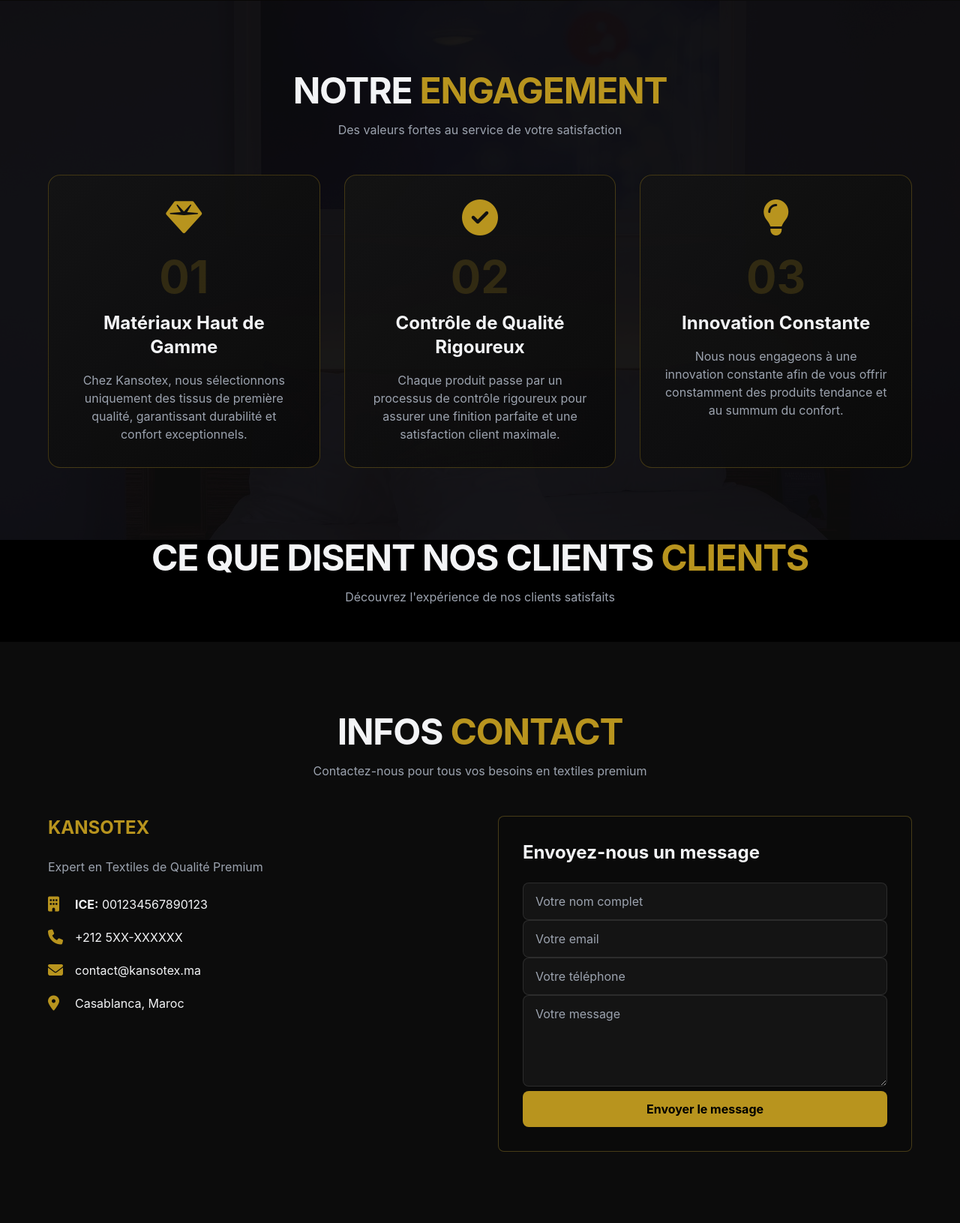
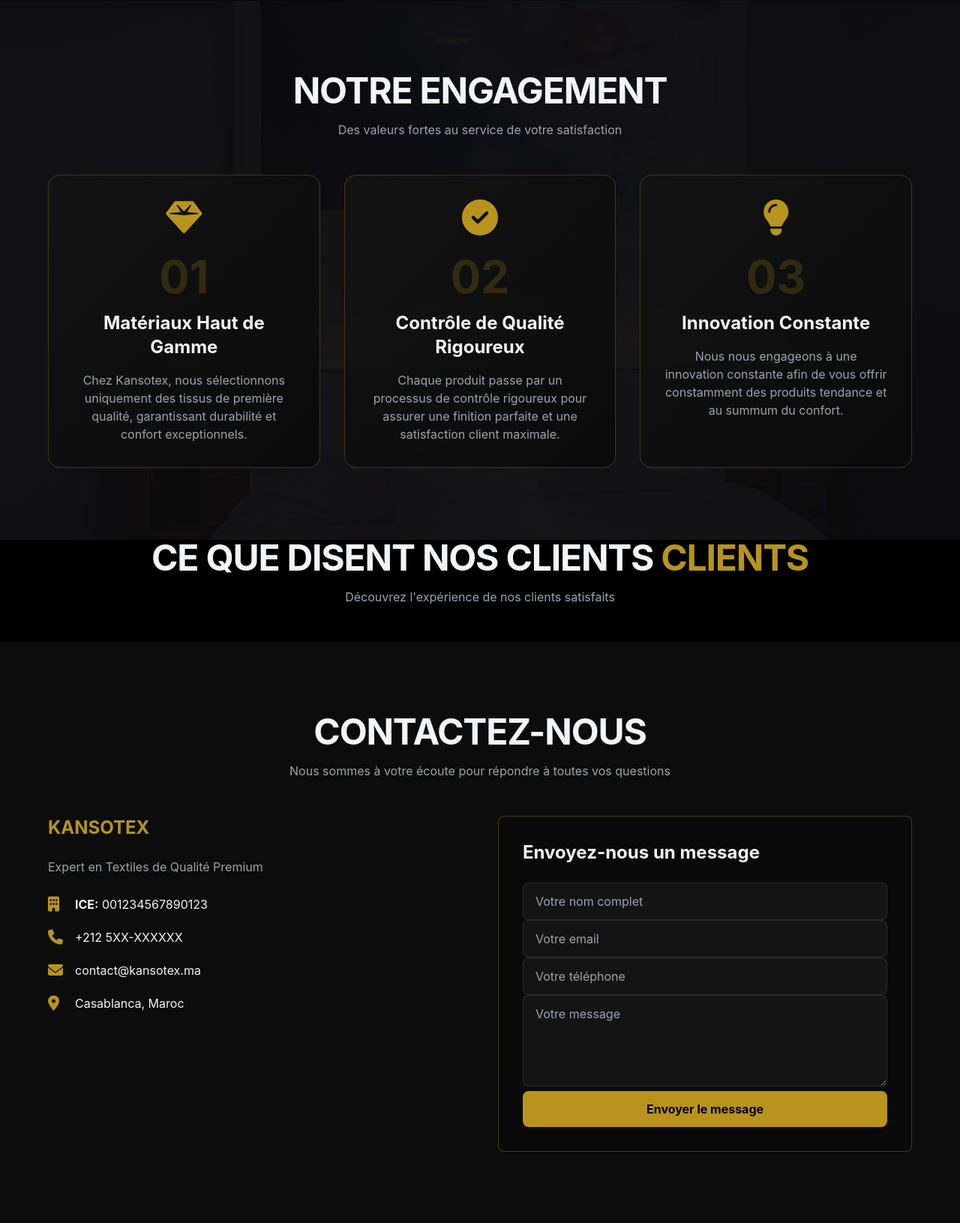
Before and after one commit to moa-digitalagency/KansotexWeb, a Flask app: page / in a window 1280 px wide. Shown: the part 3785-5416 px from the top of the page at 75% size. Run offline with Flask 3, Linux system fonts and the light colour scheme; parts of the project's set-up code (start-up, migrations or seed data) failed here and were passed over; some libraries are stand-ins or nearby versions.

Commit message:
Update page content to support dynamic language translations
Modify templates/index.html to use dynamic content and translations for engagement and contact sections, supporting multiple languages.

Replit-Commit-Author: Agent
Replit-Commit-Session-Id: fd7acf2c-c95a-4cf8-8376-985976adc66b
Replit-Commit-Checkpoint-Type: full_checkpoint
Replit-Commit-Event-Id: 1d243a01-25eb-4e98-9534-655fb697ea6b
Replit-Commit-Screenshot-Url: https://storage.googleapis.com/screenshot-production-us-central1/47a95b97-561e-4a2a-8179-50dc2212e1b4/fd7acf2c-c95a-4cf8-8376-985976adc66b/ogFaPBa

```diff
--- a/templates/index.html
+++ b/templates/index.html
@@ -479,7 +479,7 @@
         <div class="container mx-auto relative z-10 max-w-6xl">
             <div class="text-center mb-12">
                 <h2 class="text-4xl md:text-5xl font-bold mb-4 uppercase tracking-tight">
-                    Notre <span class="text-accent">Engagement</span>
+                    {{ content.engagement.title.value if content.engagement and content.engagement.title else (t.nav.engagement[current_lang] if current_lang == 'en' else 'Notre Engagement') }}
                 </h2>
                 <p class="text-gray-400 max-w-2xl mx-auto">
                     {{ content.engagement.description.value if content.engagement and content.engagement.description else 'Des valeurs fortes au service de votre satisfaction' }}
@@ -553,8 +553,12 @@
     <section id="contact" class="py-24 px-6" style="background: rgba(15, 15, 15, 0.8);">
         <div class="container mx-auto max-w-6xl">
             <div class="text-center mb-12">
-                <h2 class="text-4xl md:text-5xl font-bold mb-4 uppercase tracking-tight">Infos <span class="text-accent">Contact</span></h2>
-                <p class="text-gray-400 max-w-2xl mx-auto">Contactez-nous pour tous vos besoins en textiles premium</p>
+                <h2 class="text-4xl md:text-5xl font-bold mb-4 uppercase tracking-tight">
+                    {{ content.contact.title.value if content.contact and content.contact.title else (t.footer.contact_title[current_lang] if current_lang == 'en' else 'Infos Contact') }}
+                </h2>
+                <p class="text-gray-400 max-w-2xl mx-auto">
+                    {{ content.contact.description.value if content.contact and content.contact.description else ('Contact us for all your premium textile needs' if current_lang == 'en' else 'Contactez-nous pour tous vos besoins en textiles premium') }}
+                </p>
             </div>
             <div class="grid grid-cols-1 lg:grid-cols-2 gap-12">
                 <!-- Contact Info -->
```
Also changed, not shown: 1 other file.
